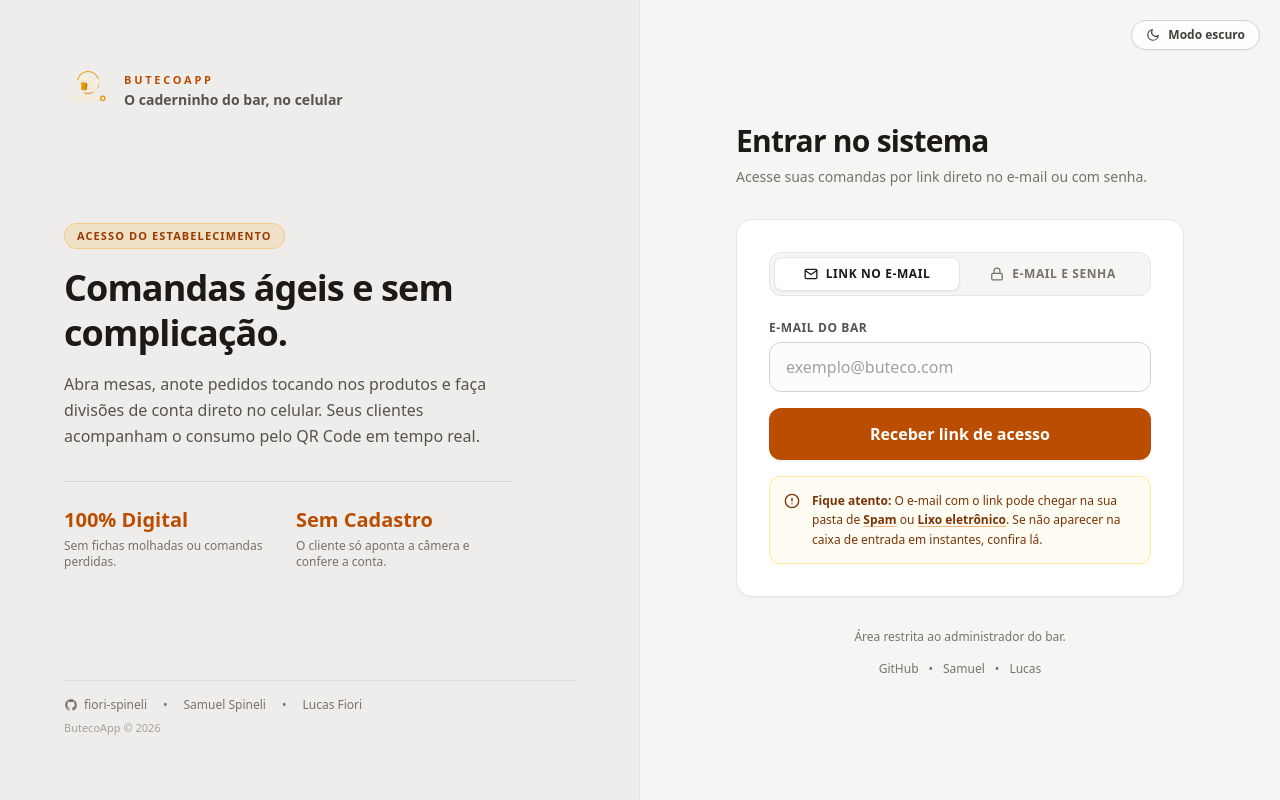
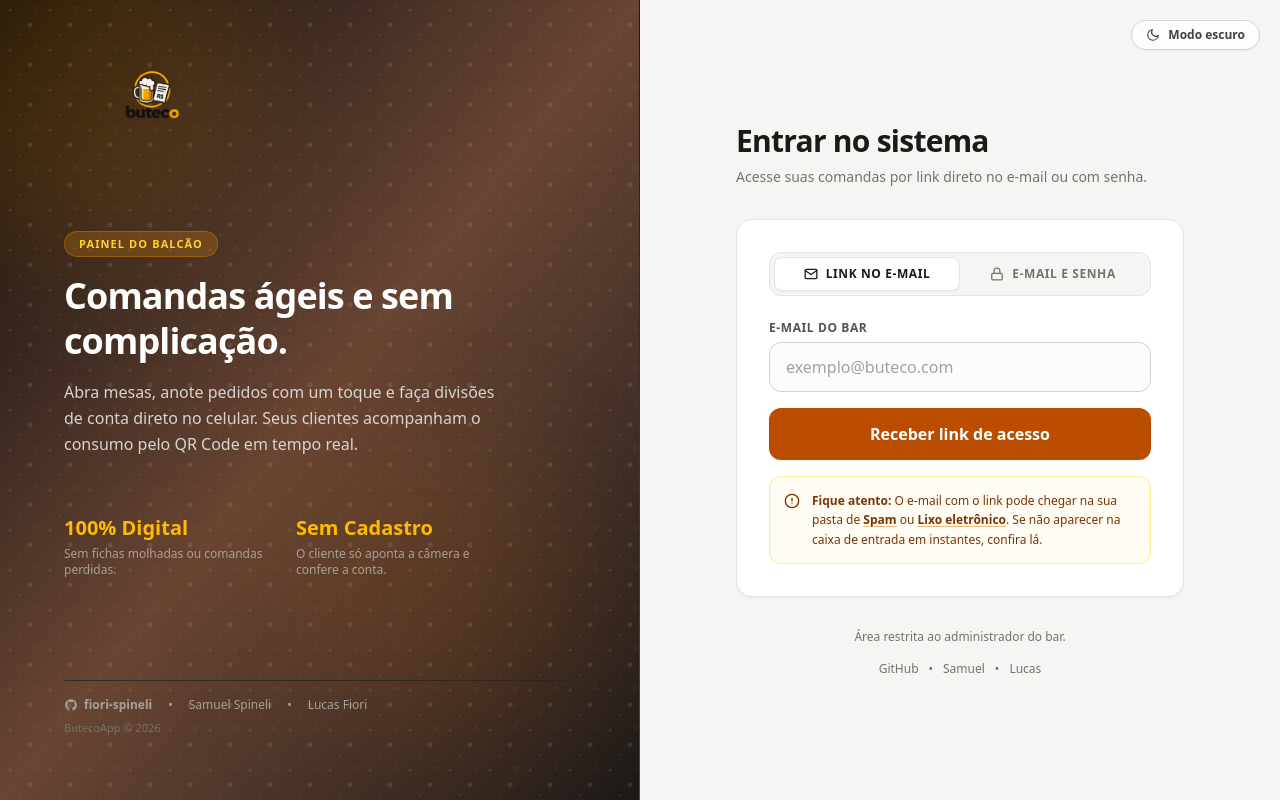
Before and after one commit to fiori-spineli/butecoapp, a Next.js app: page /login in a window 1280 px wide. Built offline with nearby package versions, Linux system fonts and the light colour scheme; no server answers.

Commit message:
style(theme): add dynamic light/dark logo switcher and beer-themed login background gradients

```diff
--- a/app/(auth)/login/page.tsx
+++ b/app/(auth)/login/page.tsx
@@ -1,9 +1,9 @@
-import Image from "next/image";
 import Link from "next/link";
 import { redirect } from "next/navigation";
 import { createSupabaseServerClient, supabaseConfigurado } from "@/lib/supabase/server";
 import { LoginForm } from "./login-form";
 import { TemaToggle } from "@/components/tema-toggle";
+import { LogoButeco } from "@/components/logo-buteco";
 
 export const dynamic = "force-dynamic";
 
@@ -21,18 +21,14 @@ export default async function LoginPage({
     } = await supabase.auth.getUser();
 
     if (user) {
-      // Checa se o bar realmente existe antes de mandar pro dashboard
       const { data: bar } = await supabase
         .from("bars")
         .select("id")
         .eq("owner_id", user.id)
         .maybeSingle();
 
-      if (bar) {
-        redirect("/dashboard");
-      } else {
-        redirect("/onboarding");
-      }
+      if (bar) redirect("/dashboard");
+      else redirect("/onboarding");
     }
   }
 
@@ -42,63 +38,64 @@ export default async function LoginPage({
         <TemaToggle />
       </div>
 
-      {/* LADO ESQUERDO: Apresentação Desktop */}
-      <section className="hidden md:flex md:col-span-5 lg:col-span-6 relative flex-col justify-between p-10 lg:p-16 border-r border-stone-200 dark:border-stone-800 bg-stone-200/50 dark:bg-stone-900/40">
-        <div className="flex items-center gap-3">
-          <div className="relative size-12 shrink-0">
-            <Image
-              src="/buteco_logo.png"
-              alt="ButecoApp"
-              fill
-              priority
-              className="object-contain"
-            />
-          </div>
-          <div>
-            <span className="text-[11px] font-black uppercase tracking-[0.25em] text-amber-700 dark:text-amber-500">
-              ButecoApp
-            </span>
-            <p className="text-sm font-semibold text-stone-600 dark:text-stone-300">
-              O caderninho do bar, no celular
-            </p>
-          </div>
+      {/* LADO ESQUERDO: Painel Temático de Buteco / Cerveja (Desktop) */}
+      <section className="hidden md:flex md:col-span-5 lg:col-span-6 relative flex-col justify-between p-10 lg:p-16 border-r border-amber-900/30 bg-linear-to-br from-stone-950 via-amber-950/80 to-stone-900 text-stone-100 overflow-hidden">
+        {/* Efeito Visual: Bolhas de Chopp Subindo e Iluminação Âmbar Dourada */}
+        <div className="absolute -top-32 -left-32 size-96 rounded-full bg-amber-500/15 blur-3xl pointer-events-none" />
+        <div className="absolute bottom-10 right-10 size-80 rounded-full bg-amber-600/10 blur-3xl pointer-events-none" />
+
+        {/* Textura sutil de efervescência */}
+        <svg className="absolute inset-0 size-full opacity-10 pointer-events-none" xmlns="http://www.w3.org/2000/svg">
+          <pattern id="bolhas" width="40" height="40" patternUnits="userSpaceOnUse">
+            <circle cx="10" cy="10" r="1.5" fill="#fef3c7" />
+            <circle cx="30" cy="25" r="2.5" fill="#fef3c7" />
+            <circle cx="20" cy="35" r="1" fill="#fef3c7" />
+            <circle cx="35" cy="8" r="1.2" fill="#fef3c7" />
+          </pattern>
+          <rect width="100%" height="100%" fill="url(#bolhas)" />
+        </svg>
+
+        {/* Topo: Logo sem texto repetido */}
+        <div className="relative z-10 flex items-center">
+          <LogoButeco className="w-44 h-16" priority />
         </div>
 
-        <div className="my-auto max-w-md py-12">
-          <span className="inline-block px-3 py-1 rounded-full bg-amber-500/15 border border-amber-500/30 text-[11px] font-bold text-amber-800 dark:text-amber-400 uppercase tracking-widest mb-4">
-            Acesso do Estabelecimento
+        {/* Chamada Principal */}
+        <div className="relative z-10 my-auto max-w-md py-12">
+          <span className="inline-block px-3.5 py-1 rounded-full bg-amber-500/20 border border-amber-500/30 text-[11px] font-black text-amber-300 uppercase tracking-widest mb-4">
+            Painel do Balcão
           </span>
-          <h1 className="text-3xl lg:text-4xl font-extrabold tracking-tight leading-tight text-stone-900 dark:text-stone-100">
+          <h1 className="text-3xl lg:text-4xl font-black tracking-tight leading-tight text-white">
             Comandas ágeis e sem complicação.
           </h1>
-          <p className="mt-4 text-sm lg:text-base leading-relaxed text-stone-600 dark:text-stone-400">
-            Abra mesas, anote pedidos tocando nos produtos e faça divisões de conta direto no celular. Seus clientes acompanham o consumo pelo QR Code em tempo real.
+          <p className="mt-4 text-sm lg:text-base leading-relaxed text-stone-300">
+            Abra mesas, anote pedidos com um toque e faça divisões de conta direto no celular. Seus clientes acompanham o consumo pelo QR Code em tempo real.
           </p>
 
-          <div className="mt-8 grid grid-cols-2 gap-4 border-t border-stone-300 dark:border-stone-800 pt-6">
+          <div className="mt-8 grid grid-cols-2 gap-4 border-t border-amber-900/40 pt-6">
             <div>
-              <p className="text-xl font-bold text-amber-700 dark:text-amber-500">100% Digital</p>
-              <p className="text-xs text-stone-500 dark:text-stone-400 mt-1">
+              <p className="text-xl font-bold text-amber-400">100% Digital</p>
+              <p className="text-xs text-stone-400 mt-1">
                 Sem fichas molhadas ou comandas perdidas.
               </p>
             </div>
             <div>
-              <p className="text-xl font-bold text-amber-700 dark:text-amber-500">Sem Cadastro</p>
-              <p className="text-xs text-stone-500 dark:text-stone-400 mt-1">
+              <p className="text-xl font-bold text-amber-400">Sem Cadastro</p>
+              <p className="text-xs text-stone-400 mt-1">
                 O cliente só aponta a câmera e confere a conta.
               </p>
             </div>
           </div>
         </div>
 
-        {/* Rodapé Desktop com Créditos */}
-        <div className="flex flex-col gap-2 text-xs text-stone-500 dark:text-stone-400 border-t border-stone-300/60 dark:border-stone-800/80 pt-4">
+        {/* Rodapé com Links */}
+        <div className="relative z-10 flex flex-col gap-2 text-xs text-stone-400 border-t border-stone-800/80 pt-4">
           <div className="flex items-center gap-4">
             <Link
               href="https://github.com/fiori-spineli"
               target="_blank"
               rel="noopener noreferrer"
-              className="cursor-pointer hover:text-stone-900 dark:hover:text-stone-100 transition-colors inline-flex items-center gap-1.5 font-medium"
+              className="cursor-pointer hover:text-white transition-colors inline-flex items-center gap-1.5 font-semibold"
             >
               <svg width="14" height="14" viewBox="0 0 24 24" fill="currentColor" aria-hidden>
                 <path fillRule="evenodd" clipRule="evenodd" d="M12 2C6.477 2 2 6.484 2 12.017c0 4.425 2.865 8.18 6.839 9.504.5.092.682-.217.682-.483 0-.237-.008-.868-.013-1.703-2.782.605-3.369-1.343-3.369-1.343-.454-1.158-1.11-1.466-1.11-1.466-.908-.62.069-.608.069-.608 1.003.07 1.53 1.032 1.53 1.032.892 1.53 2.341 1.088 2.91.832.092-.647.35-1.088.636-1.338-2.22-.253-4.555-1.113-4.555-4.951 0-1.093.39-1.988 1.029-2.688-.103-.253-.446-1.272.098-2.65 0 0 .84-.27 2.75 1.026A9.564 9.564 0 0112 6.844c.85.004 1.705.115 2.504.337 1.909-1.296 2.747-1.027 2.747-1.027.546 1.379.202 2.398.1 2.651.64.7 1.028 1.595 1.028 2.688 0 3.848-2.339 4.695-4.566 4.943.359.309.678.92.678 1.855 0 1.338-.012 2.419-.012 2.747 0 .268.18.58.688.482A10.019 10.019 0 0022 12.017C22 6.484 17.522 2 12 2z" />
@@ -110,7 +107,7 @@ export default async function LoginPage({
               href="https://www.linkedin.com/in/samuel-spineli/"
               target="_blank"
               rel="noopener noreferrer"
-              className="cursor-pointer hover:text-stone-900 dark:hover:text-stone-100 transition-colors"
+              className="cursor-pointer hover:text-white transition-colors"
             >
               Samuel Spineli
             </Link>
@@ -119,38 +116,29 @@ export default async function LoginPage({
               href="https://www.linkedin.com/in/lucas-fiori/"
               target="_blank"
               rel="noopener noreferrer"
-              className="cursor-pointer hover:text-stone-900 dark:hover:text-stone-100 transition-colors"
+              className="cursor-pointer hover:text-white transition-colors"
             >
               Lucas Fiori
             </Link>
           </div>
-          <p className="text-[11px] text-stone-400 dark:text-stone-600">
+          <p className="text-[11px] text-stone-500">
             ButecoApp &copy; {new Date().getFullYear()}
           </p>
         </div>
       </section>
 
-      {/* LADO DIREITO: Formulário */}
+      {/* LADO DIREITO: Área do Formulário */}
       <section className="md:col-span-7 lg:col-span-6 flex flex-col justify-center items-center px-6 py-12 lg:px-16">
         <div className="w-full max-w-md">
-          <div className="md:hidden flex flex-col items-center text-center mb-8">
-            <div className="relative size-16 mb-2">
-              <Image
-                src="/buteco_logo.png"
-                alt="ButecoApp"
-                fill
-                priority
-                className="object-contain"
-              />
-            </div>
-            <span className="text-[11px] font-black uppercase tracking-[0.25em] text-amber-700 dark:text-amber-500">
-              ButecoApp
-            </span>
-            <h2 className="mt-1 text-2xl font-black tracking-tight">
+          {/* Logo no Mobile sem texto duplicado */}
+          <div className="md:hidden flex flex-col items-center mb-8">
+            <LogoButeco className="w-48 h-18 mb-2" priority />
+            <h2 className="mt-2 text-xl font-black tracking-tight text-stone-900 dark:text-stone-100">
               Acesso do Bar
             </h2>
           </div>
 
+          {/* Título visível no Desktop */}
           <div className="hidden md:block mb-8">
             <h2 className="text-2xl lg:text-3xl font-black tracking-tight">
               Entrar no sistema
@@ -164,6 +152,7 @@ export default async function LoginPage({
             <LoginForm erroInicial={erro} />
           </div>
 
+          {/* Links no Mobile */}
           <div className="mt-8 flex flex-col items-center gap-2 text-center text-xs text-stone-500 dark:text-stone-400">
             <p>Área restrita ao administrador do bar.</p>
             <div className="flex items-center gap-2.5 pt-2">
--- a/app/(dashboard)/dashboard/page.tsx
+++ b/app/(dashboard)/dashboard/page.tsx
@@ -7,6 +7,7 @@ import { TemaToggle } from "@/components/tema-toggle";
 import { BotaoSair } from "@/components/botao-sair";
 import { ListaComandas } from "@/components/comanda/lista-comandas";
 import type { ComandaResumo } from "@/lib/types";
+import { LogoButeco } from "@/components/logo-buteco";
 
 export default async function DashboardPage() {
   const { supabase, bar } = await exigirBar();
@@ -47,20 +48,9 @@ export default async function DashboardPage() {
     <div className="flex flex-1 flex-col animate-in fade-in duration-150">
       {/* Topo */}
       <header className="flex items-center justify-between border-b border-stone-200 dark:border-stone-800 bg-white dark:bg-stone-900 px-6 py-4">
-        <div className="flex items-center gap-3.5">
-          <div className="relative size-10 shrink-0">
-            <Image
-              src="/buteco_logo.png"
-              alt="ButecoApp"
-              fill
-              priority
-              className="object-contain"
-            />
-          </div>
-          <div>
-            <span className="text-[10px] font-black uppercase tracking-[0.25em] text-amber-700 dark:text-amber-500">
-              ButecoApp
-            </span>
+        <div className="flex items-center gap-4">
+          <LogoButeco className="w-28 h-10" />
+          <div className="border-l border-stone-200 dark:border-stone-800 pl-4">
             <h1 className="text-lg md:text-2xl font-black leading-tight text-stone-900 dark:text-stone-100">
               {bar.nome}
             </h1>
--- a/app/c/[token]/page.tsx
+++ b/app/c/[token]/page.tsx
@@ -4,6 +4,7 @@ import { createSupabaseAnonClient } from "@/lib/supabase/publico";
 import { ContaAoVivo } from "./conta-ao-vivo";
 import { TemaToggle } from "@/components/tema-toggle";
 import type { ComandaPublica } from "@/lib/types";
+import { LogoButeco } from "@/components/logo-buteco";
 
 export const dynamic = "force-dynamic";
 
@@ -24,20 +25,7 @@ export default async function PaginaCliente({
     <main className="min-h-screen w-full bg-stone-100 dark:bg-stone-950 text-stone-900 dark:text-stone-100 px-4 py-8 md:py-12 transition-colors flex flex-col items-center">
       {/* Topo com Logo e Toggle de Tema */}
       <div className="w-full max-w-lg flex items-center justify-between mb-6">
-        <div className="flex items-center gap-2.5">
-          <div className="relative size-8 shrink-0">
-            <Image
-              src="/buteco_logo.png"
-              alt="ButecoApp"
-              fill
-              priority
-              className="object-contain"
-            />
-          </div>
-          <span className="text-[10px] font-black uppercase tracking-[0.2em] text-amber-700 dark:text-amber-500">
-            ButecoApp
-          </span>
-        </div>
+        <LogoButeco className="w-32 h-10" priority />
         <TemaToggle />
       </div>
 
--- /dev/null
+++ b/components/logo-buteco.tsx
@@ -0,0 +1,30 @@
+import Image from "next/image";
+
+export function LogoButeco({
+  className = "size-12",
+  priority = false,
+}: {
+  className?: string;
+  priority?: boolean;
+}) {
+  return (
+    <div className={`relative ${className} shrink-0`}>
+      {/* Versão para o tema Claro */}
+      <Image
+        src="/buteco_logo_clear.png"
+        alt="ButecoApp"
+        fill
+        priority={priority}
+        className="object-contain dark:hidden"
+      />
+      {/* Versão para o tema Noturno */}
+      <Image
+        src="/buteco_logo.png"
+        alt="ButecoApp"
+        fill
+        priority={priority}
+        className="object-contain hidden dark:block"
+      />
+    </div>
+  );
+}
```
Also changed, not shown: public/buteco_logo_clear.png (added).
